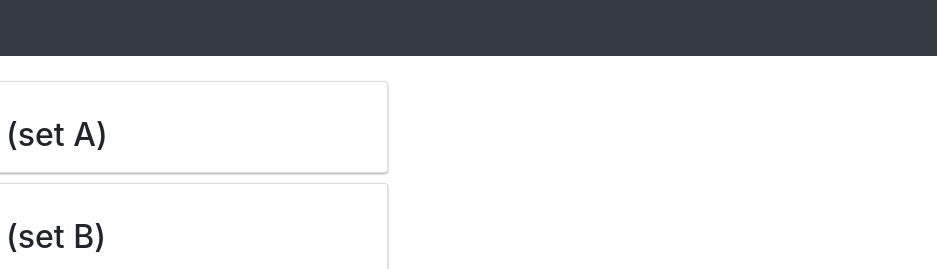
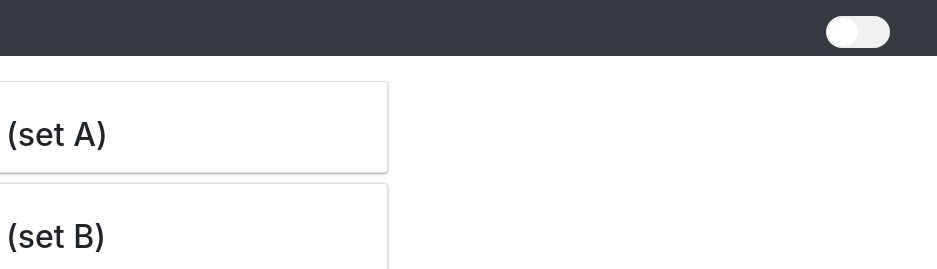
Before and after one commit to Mikisum/english-for-kids, a plain HTML site: page src/index.html in a window 1280 px wide. Shown: the top 269 px of the page, 343-1280 px from the left. Drawn offline with nearby package versions, Linux system fonts and the light colour scheme.

Commit message:
feat: add swither

```diff
--- a/src/index.html
+++ b/src/index.html
@@ -23,7 +23,13 @@
                 </a>
             </div>
         </div>
+        <div class="tgl-group">
+            <input class='tgl tgl-light' id='display-address' type='checkbox'>
+            <label class='tgl-btn' for='display-address'></label>
+
+        </div>
     </div>
+
     <div class="container-fluid px-0 h-100">
         <div class="row vh-100 collapse show no-gutters d-flex h-100 position-relative">
             <div class="col-3 p-0 vh-100 h-100 text-white w-sidebar navbar-collapse collapse d-none d-md-flex sidebar">
--- a/src/style.css
+++ b/src/style.css
@@ -103,3 +103,78 @@
     }
 
   }
+
+  .pb-3, .py-3 {
+    padding-bottom: 0!important;
+}
+
+  .container-fluid {
+    display: flex;
+    justify-content: space-between;
+  }
+
+  .tgl-btn::before {
+      content: 'train';
+  }
+
+  .tgl-group {
+      padding-right: 2rem;
+  }
+
+  .tgl {
+    display: none;
+  }
+  .tgl, .tgl:after, .tgl:before, .tgl *, .tgl *:after, .tgl *:before, .tgl + .tgl-btn {
+    box-sizing: border-box;
+  }
+  .tgl::-moz-selection, .tgl:after::-moz-selection, .tgl:before::-moz-selection, .tgl *::-moz-selection, .tgl *:after::-moz-selection, .tgl *:before::-moz-selection, .tgl + .tgl-btn::-moz-selection {
+    background: none;
+  }
+  .tgl::selection, .tgl:after::selection, .tgl:before::selection, .tgl *::selection, .tgl *:after::selection, .tgl *:before::selection, .tgl + .tgl-btn::selection {
+    background: none;
+  }
+  .tgl + .tgl-btn {
+    outline: 0;
+    display: block;
+    width: 4em;
+    height: 2em;
+    position: relative;
+    cursor: pointer;
+    -webkit-user-select: none;
+       -moz-user-select: none;
+        -ms-user-select: none;
+            user-select: none;
+  }
+  .tgl + .tgl-btn:after, .tgl + .tgl-btn:before {
+    position: relative;
+    display: block;
+    content: "";
+    width: 50%;
+    height: 100%;
+  }
+  .tgl + .tgl-btn:after {
+    left: 0;
+  }
+  .tgl + .tgl-btn:before {
+    display: none;
+  }
+  .tgl:checked + .tgl-btn:after {
+    left: 50%;
+  }
+
+  .tgl-light + .tgl-btn {
+    background: #f0f0f0;
+    border-radius: 2em;
+    padding: 2px;
+    -webkit-transition: all .4s ease;
+    transition: all .4s ease;
+  }
+  .tgl-light + .tgl-btn:after {
+    border-radius: 50%;
+    background: #fff;
+    -webkit-transition: all .2s ease;
+    transition: all .2s ease;
+  }
+  .tgl-light:checked + .tgl-btn {
+    background: #7fc01e;
+  }
```
